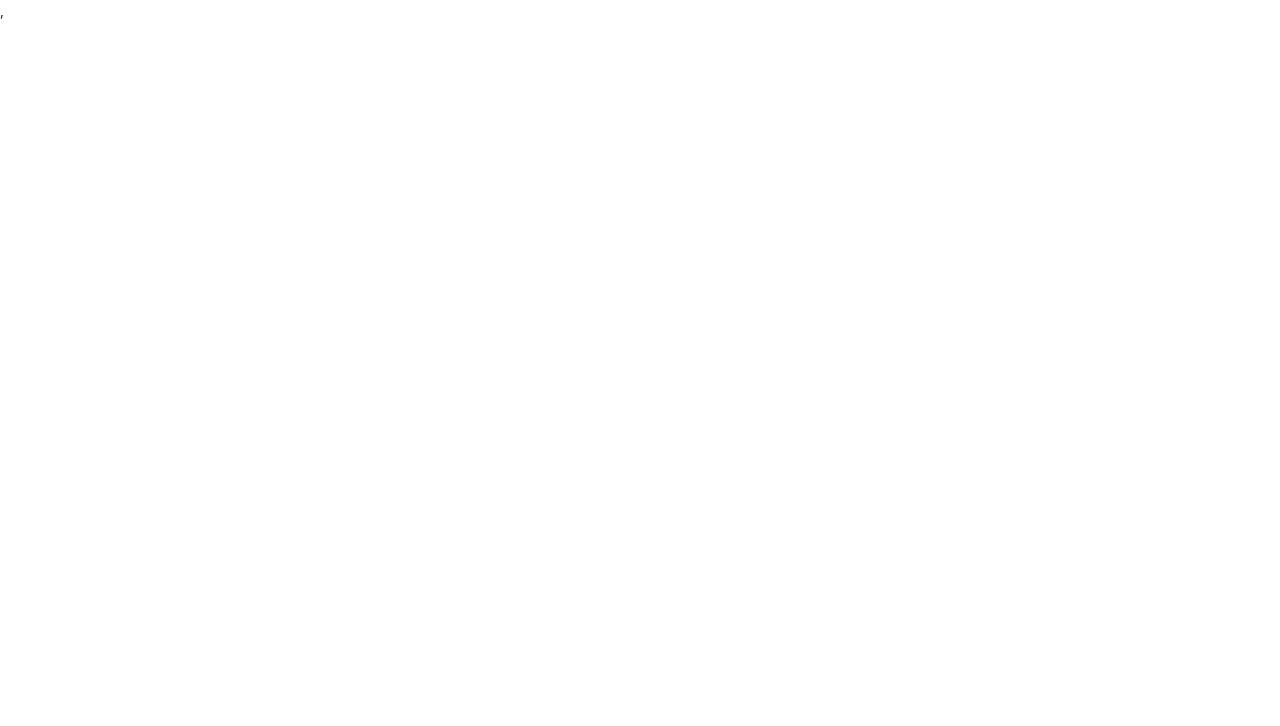
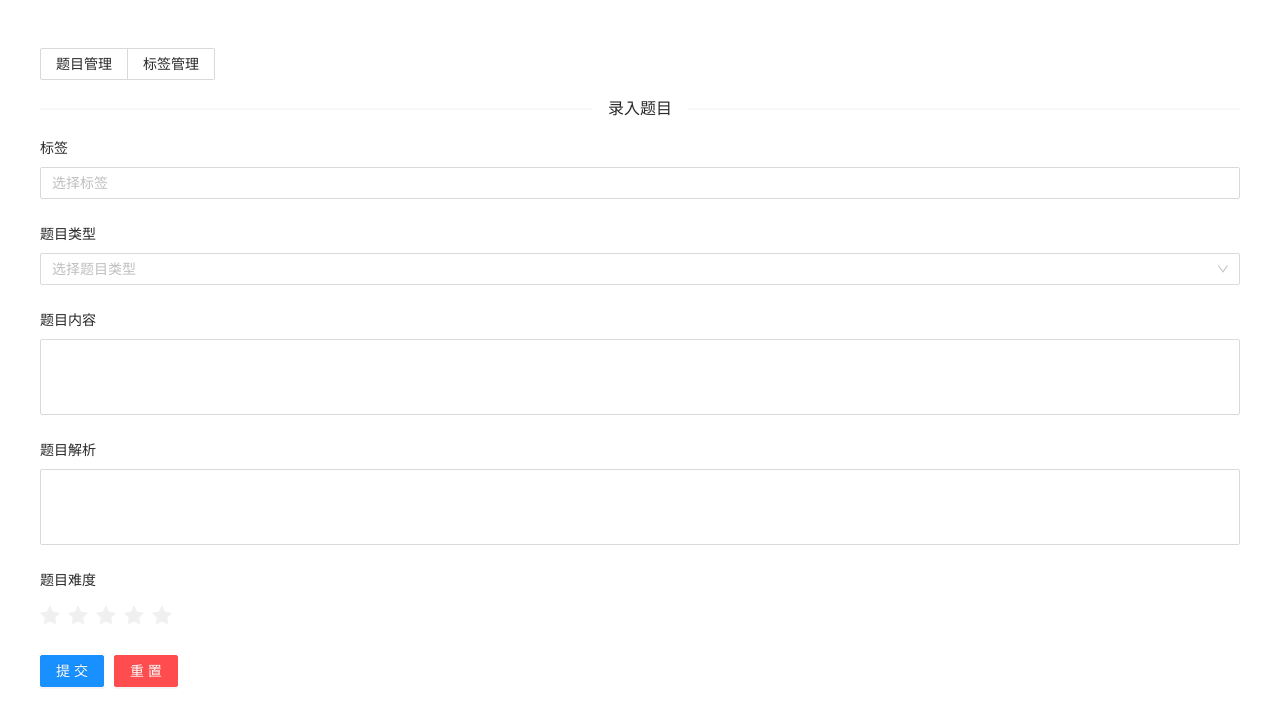
Before and after one commit to jiaw3i/pureland, a React (Create React App) app: page /qmanage in a window 1280 px wide. Before the commit this address had no page. Shown: the top 726 px of the page. Built offline with nearby package versions, Linux system fonts and the light colour scheme.

Commit message:
feat: 问答题目管理

```diff
--- a/src/App.tsx
+++ b/src/App.tsx
@@ -7,6 +7,7 @@ import Home from "./page/resume/home/home";
 import Login from "./page/resume/login/login";
 import TitleConversion from "./page/text2cover/pages/text2cover/text2cover";
 import ExerciseHome from "./page/exercise/pages/home/home";
+import QuestionManage from "./page/exercise/pages/questionmanager/qmanage";
 
 export const AuthContext = createContext<{
     userInfo: UserInfo,
@@ -57,6 +58,7 @@ function App() {
                     <Route path="/login" element={<Login/>}/>
                     <Route path="/tc" element={<TitleConversion/>}/>
                     <Route path="/exercise" element={<ExerciseHome/>}/>
+                    <Route path="/qmanage" element={<QuestionManage/>}/>
                 </Routes>
             </BrowserRouter>,
         </AuthContext.Provider>
--- a/src/page/exercise/pages/home/home.less
+++ b/src/page/exercise/pages/home/home.less
@@ -21,6 +21,7 @@
 .siteLayout {
   .siteLayoutBackground {
     background: white;
+    //width: 100%;
   }
 
   .trigger {
--- a/src/page/exercise/pages/home/home.tsx
+++ b/src/page/exercise/pages/home/home.tsx
@@ -10,10 +10,12 @@ import {
 import React, {useState} from "react";
 import {Content, Header} from "antd/es/layout/layout";
 import QAContent from "../qacontent/qacontent";
+import QuestionManage from "../questionmanager/qmanage";
 
 export default function ExerciseHome() {
 
     const [collapsed, setCollapsed] = useState(false);
+    const [menuKey, setMenuKey] = useState("1");
 
     const menus: MenuProps['items'] = [
         {
@@ -25,9 +27,26 @@ export default function ExerciseHome() {
             key: "2",
             label: "背题模式",
             icon: <SmileOutlined/>,
+        },
+        {
+            key: "3",
+            label: "面试经验",
+            icon: <SmileOutlined/>,
+        },
+        {
+            key: "4",
+            label: "数据录入",
+            icon: <SmileOutlined/>,
         }
     ];
 
+    const menuMap = new Map<string, React.ReactNode>();
+    menuMap.set("1", <QAContent/>);
+    menuMap.set("4", <QuestionManage/>);
+
+    const menuOnclick = (e: any) => {
+        setMenuKey(e.key);
+    }
 
     return (
         <div className={styles.exerciseMain}>
@@ -45,7 +64,7 @@ export default function ExerciseHome() {
                         bottom: 0,
                     }}
                 >
-                    <Menu theme="dark" mode="inline" defaultSelectedKeys={['1']} items={menus}/>
+                    <Menu onClick={menuOnclick} theme="dark" mode="inline" defaultSelectedKeys={['1']} items={menus}/>
                 </Sider>
 
                 <Layout className={styles.siteLayout}>
@@ -55,7 +74,7 @@ export default function ExerciseHome() {
                             onClick: () => setCollapsed(!collapsed),
                         })}
                     </Header>
-                    <QAContent/>
+                    {menuMap.get(menuKey)}
 
                 </Layout>
             </Layout>
--- a/src/page/exercise/pages/qacontent/qacontent.less
+++ b/src/page/exercise/pages/qacontent/qacontent.less
@@ -2,7 +2,7 @@
   display: flex;
   flex-direction: column;
   padding-left: 20px;
-
+  //width: 100%;
   .qaFilterTag {
     display: flex;
     color: black;
--- /dev/null
+++ b/src/page/exercise/pages/questionmanager/qmanage.less
@@ -0,0 +1,19 @@
+.qManageFilter {
+  display: flex;
+  flex-direction: column;
+  padding-left: 20px;
+
+  .qManageFilterType {
+    display: flex;
+    width: 100%;
+    justify-content: center;
+  }
+}
+
+.qManageContent {
+  display: flex;
+  justify-content: center;
+  .qManageContentForm {
+    width: 30%;
+  }
+}
--- /dev/null
+++ b/src/page/exercise/pages/questionmanager/qmanage.tsx
@@ -0,0 +1,154 @@
+import {Content} from "antd/es/layout/layout";
+import qmanageStyles from './qmanage.less';
+import homeStyles from '../home/home.less';
+import {Button, Divider, Form, Input, InputRef, Radio, Rate, Select, Space} from "antd";
+import {Option} from "antd/es/mentions";
+
+import {PlusOutlined} from '@ant-design/icons';
+import React, {useRef} from "react";
+import {useForm} from "antd/es/form/Form";
+
+
+export default function QuestionManage() {
+    const inputRef = useRef<InputRef>(null);
+    const [qForm] = useForm()
+    const manageOptions = [
+        "题目管理",
+        "标签管理",
+    ];
+    const qTypeOptions = [
+        "问答题",
+        "选择题",
+    ];
+    const qTagOptions = [
+        "Java",
+        "Redis",
+        "分布式"
+    ];
+
+    /**
+     * 标签选择器change事件
+     * @param value
+     */
+    const handleQTagChange = (value: string[]) => {
+        console.log(`selected ${value}`);
+    };
+    /**
+     * 增加标签按钮点击事件
+     */
+    const addTag = () => {
+        console.log("add tag");
+    }
+    /**
+     * 标签选择器中的输入框change事件
+     * @param e
+     */
+    const onTagInputChange = (e: any) => {
+        console.log(e.target.value);
+    }
+
+
+    /**
+     * 清除表单
+     */
+    const onReset = () => {
+        qForm.resetFields();
+    };
+    return (
+        <Content className={homeStyles.siteLayoutBackground}
+                 style={{
+                     margin: '24px 16px',
+                     padding: 24,
+                     minHeight: 280,
+                 }}>
+            <div className={homeStyles.siteLayoutBackground} style={{width: '100%'}}>
+
+                <div className={qmanageStyles.qManageFilter}>
+                    <div className={qmanageStyles.qManageFilterType}>
+                        <Radio.Group options={manageOptions} optionType="button"
+                                     buttonStyle="solid"/>
+                    </div>
+                </div>
+
+                <Divider>录入题目</Divider>
+
+                <div className={qmanageStyles.qManageContent}>
+                    <div className={qmanageStyles.qManageContentForm}>
+
+                        <Form
+                            layout={"vertical"}
+                            name="qForm"
+                            form={qForm}
+                        >
+
+                            <Form.Item label={"标签"}>
+                                <Select
+                                    mode="multiple"
+                                    style={{width: '100%'}}
+                                    placeholder="选择标签"
+                                    onChange={handleQTagChange}
+                                    dropdownRender={menu => (
+                                        <>
+                                            {menu}
+                                            <Divider style={{margin: '8px 0'}}/>
+                                            <Space style={{padding: '0 8px 4px'}}>
+                                                <Input
+                                                    placeholder="标签名称"
+                                                    ref={inputRef}
+                                                    onChange={onTagInputChange}
+                                                />
+                                                <Button type="text" icon={<PlusOutlined/>} onClick={addTag}>
+                                                    增加标签
+                                                </Button>
+                                            </Space>
+                                        </>
+                                    )}
+                                >
+                                    <Option value={"Java"}>Java</Option>
+                                    <Option value={"微服务"}>微服务</Option>
+                                    <Option value={"Redis"}>Redis</Option>
+                                    <Option value={"高并发"}>高并发</Option>
+                                </Select>
+                            </Form.Item>
+
+
+                            <Form.Item label={"题目类型"}>
+                                <Select showSearch
+                                        placeholder={"选择题目类型"}
+                                        optionFilterProp="children"
+                                >
+                                    <Option value={"问答题"}>问答题</Option>
+                                    <Option value={"选择题"}>选择题</Option>
+                                </Select>
+
+                            </Form.Item>
+
+                            <Form.Item label={"题目内容"}>
+                                <Input.TextArea autoSize={{minRows: 3, maxRows: 3}}>
+
+                                </Input.TextArea>
+                            </Form.Item>
+                            <Form.Item label={"题目解析"}>
+                                <Input.TextArea autoSize={{minRows: 3, maxRows: 3}}/>
+                            </Form.Item>
+                            <Form.Item label={"题目难度"}>
+                                <Rate/>
+                            </Form.Item>
+
+
+                            <Form.Item >
+                                <Button type="primary" htmlType="submit" style={{marginRight:"10px"}}>
+                                    提交
+                                </Button>
+                                <Button type="primary" danger htmlType="button" onClick={onReset}>
+                                    重置
+                                </Button>
+                            </Form.Item>
+
+                        </Form>
+                    </div>
+                </div>
+            </div>
+        </Content>
+    );
+}
```
Also changed, not shown: 1 other file (tests, documents, lock files or other folders).
